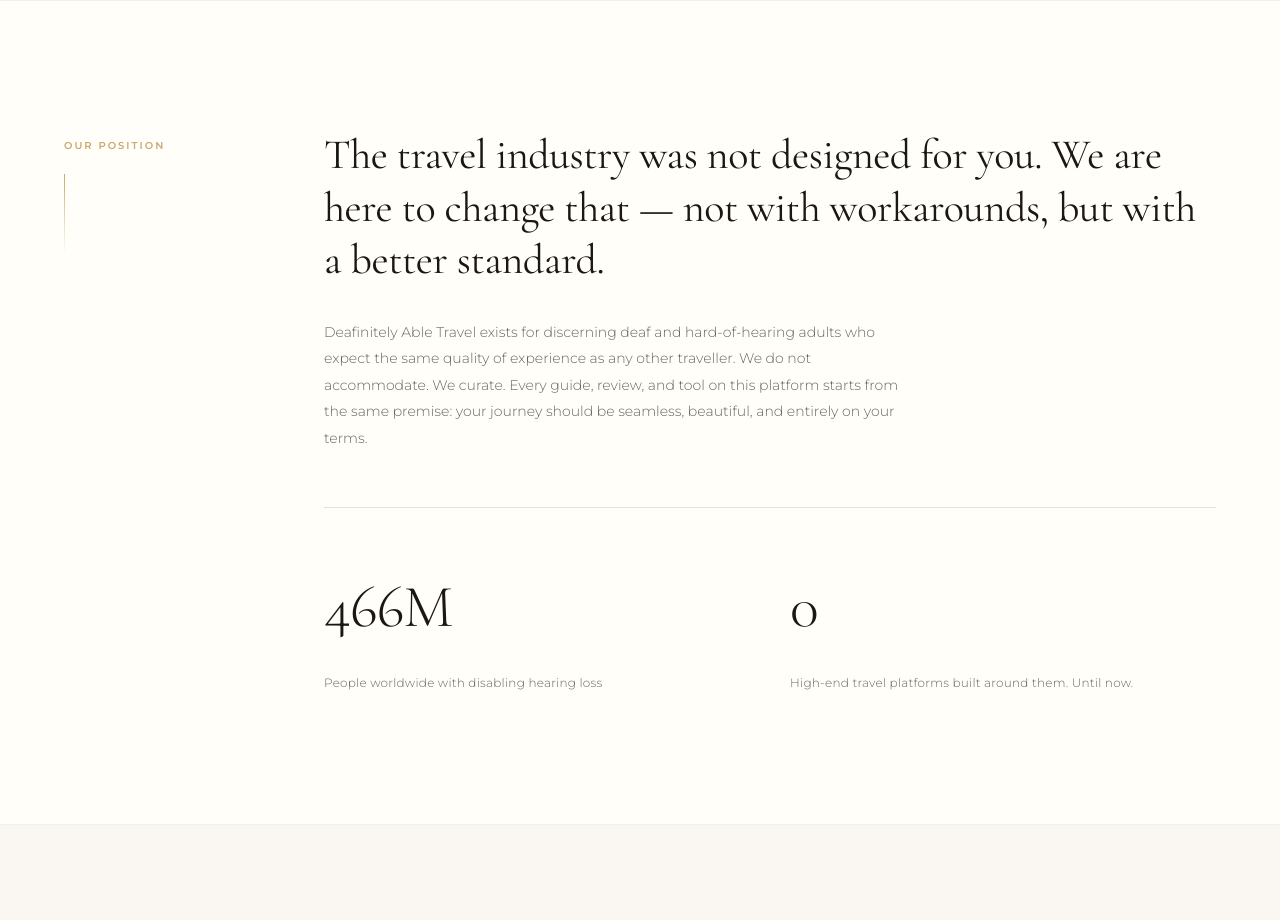
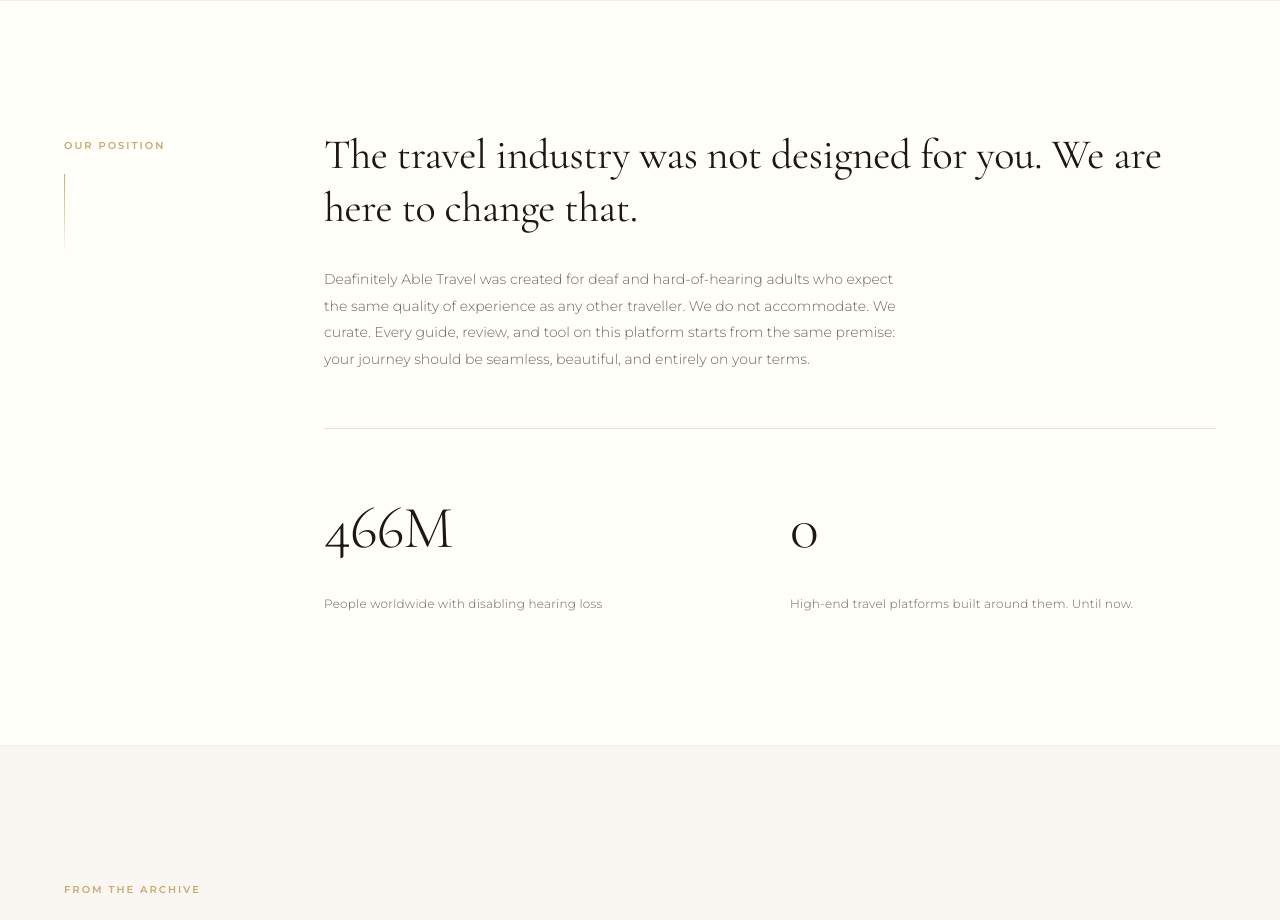
Before and after one commit to Emily749/deafinitely_able_travel, a Next.js app: page / in a window 1280 px wide. Shown: the part 800-1720 px from the top of the page. Built offline with nearby package versions, Linux system fonts and the light colour scheme; grey boxes are pictures that could not be loaded.

Commit message:
make manifesto changes

```diff
--- a/components/Manifesto.tsx
+++ b/components/Manifesto.tsx
@@ -11,10 +11,10 @@
         <div className={styles.right}>
           <h2 className={styles.statement}>
             The travel industry was not designed for you. We are here to change
-            that — not with workarounds, but with a better standard.
+            that.
           </h2>
           <p className={styles.body}>
-            Deafinitely Able Travel exists for discerning deaf and hard-of-hearing adults
+            Deafinitely Able Travel was created for deaf and hard-of-hearing adults
             who expect the same quality of experience as any other traveller. We do not
             accommodate. We curate. Every guide, review, and tool on this platform starts
             from the same premise: your journey should be seamless, beautiful, and entirely
```
